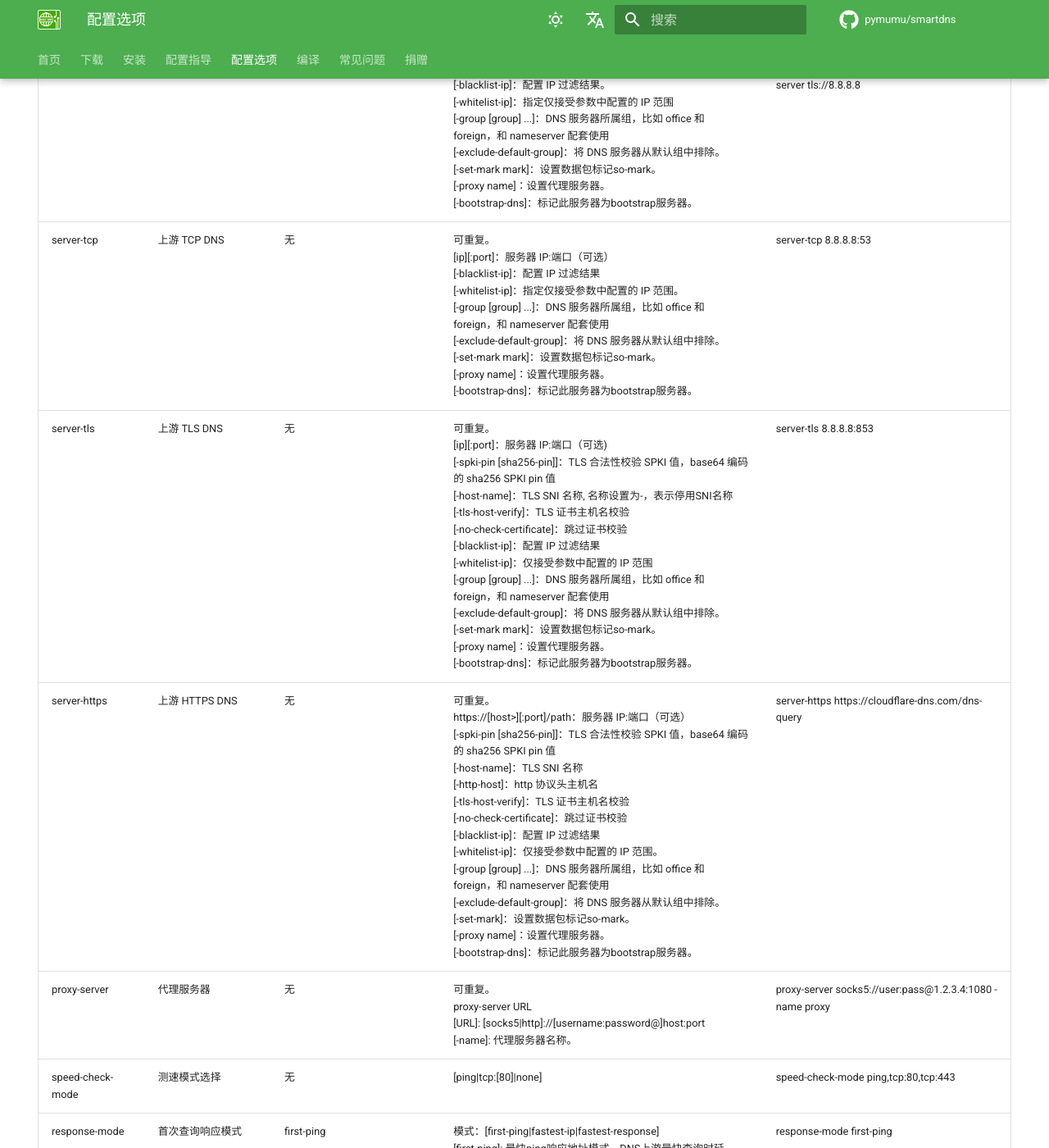
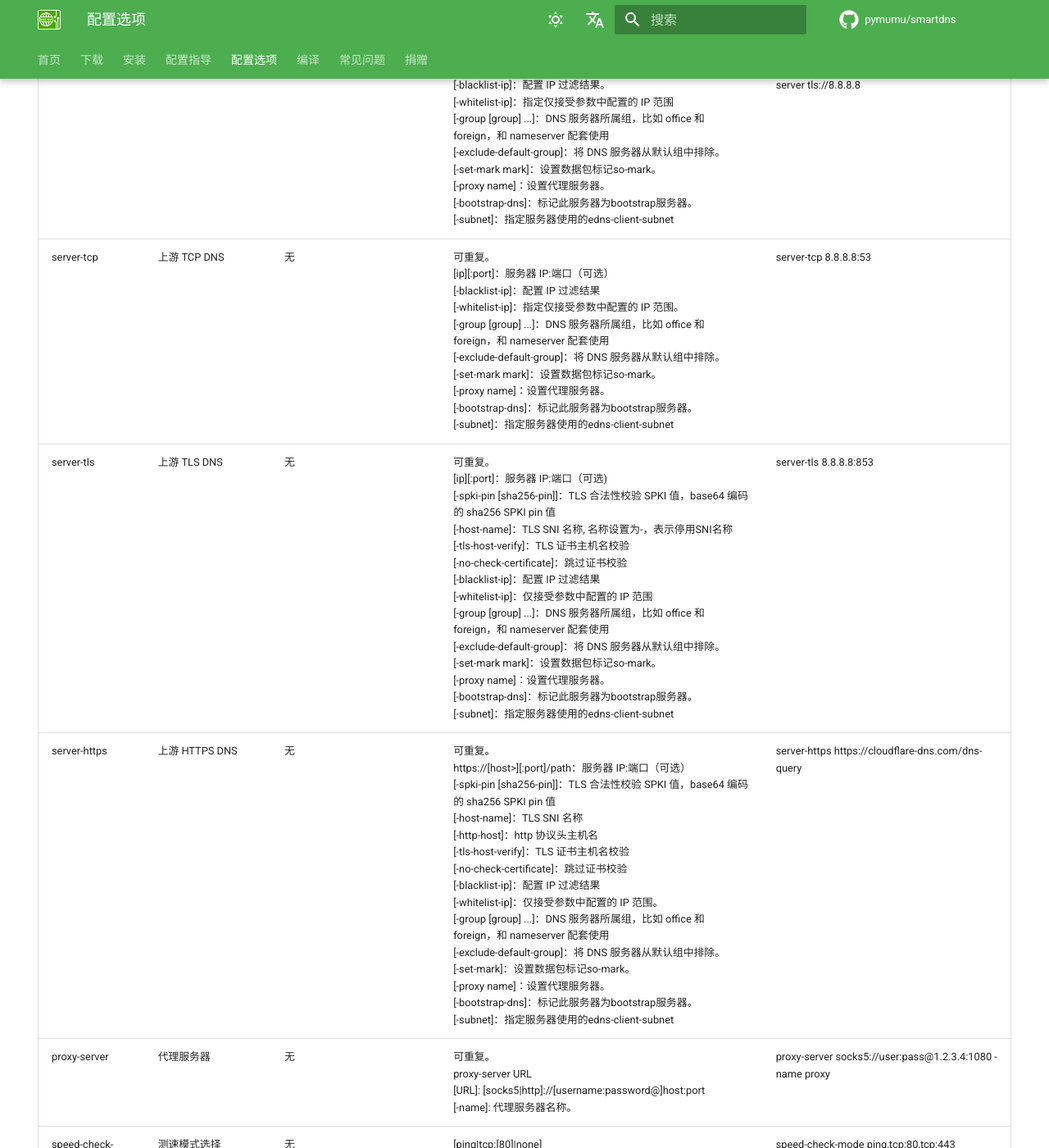
Before and after one commit to pymumu/smartdns, an MkDocs documentation site: the page built from docs/configuration.md, in a window 1280 px wide and 1400 px high, scrolled down 2647 px. Shown: the whole window at 82% size. Built offline with MkDocs 1.6.1 and Material for MkDocs 9.7.7, drawn with Linux system fonts in a browser that asks for light colours; comment, search, counter and statistics services are not loaded.

Commit message:
update server options

```diff
--- a/docs/configuration.md
+++ b/docs/configuration.md
@@ -42,10 +42,10 @@ hide:
 | audit-file-mode | 审计归档文件权限 | 0640 | 文件权限 | log-file-mode 644 |
 | audit-console | 是否输出审计日志到控制台 | no | [yes\|no] | audit-console yes |
 | conf-file | 附加配置文件 | 无 | 合法路径字符串 | conf-file /etc/smartdns/smartdns.more.conf |
-| server | 上游 UDP DNS | 无 | 可重复。<br />[ip][:port]\|URL：服务器 IP:端口（可选）或 URL <br />[-blacklist-ip]：配置 IP 过滤结果。<br />[-whitelist-ip]：指定仅接受参数中配置的 IP 范围<br />[-group [group] ...]：DNS 服务器所属组，比如 office 和 foreign，和 nameserver 配套使用<br />[-exclude-default-group]：将 DNS 服务器从默认组中排除。<br />[-set-mark mark]：设置数据包标记so-mark。<br />[-proxy name]：设置代理服务器。 <br />[-bootstrap-dns]：标记此服务器为bootstrap服务器。| server 8.8.8.8:53 -blacklist-ip -group g1 -proxy proxy<br /> server tls://8.8.8.8|
-| server-tcp | 上游 TCP DNS | 无 | 可重复。<br />[ip][:port]：服务器 IP:端口（可选）<br />[-blacklist-ip]：配置 IP 过滤结果<br />[-whitelist-ip]：指定仅接受参数中配置的 IP 范围。<br />[-group [group] ...]：DNS 服务器所属组，比如 office 和 foreign，和 nameserver 配套使用<br />[-exclude-default-group]：将 DNS 服务器从默认组中排除。<br />[-set-mark mark]：设置数据包标记so-mark。<br />[-proxy name]：设置代理服务器。 <br />[-bootstrap-dns]：标记此服务器为bootstrap服务器。| server-tcp 8.8.8.8:53 |
-| server-tls | 上游 TLS DNS | 无 | 可重复。<br />[ip][:port]：服务器 IP:端口（可选)<br />[-spki-pin [sha256-pin]]：TLS 合法性校验 SPKI 值，base64 编码的 sha256 SPKI pin 值<br />[-host-name]：TLS SNI 名称, 名称设置为-，表示停用SNI名称<br />[-tls-host-verify]：TLS 证书主机名校验<br /> [-no-check-certificate]：跳过证书校验<br />[-blacklist-ip]：配置 IP 过滤结果<br />[-whitelist-ip]：仅接受参数中配置的 IP 范围<br />[-group [group] ...]：DNS 服务器所属组，比如 office 和 foreign，和 nameserver 配套使用<br />[-exclude-default-group]：将 DNS 服务器从默认组中排除。<br />[-set-mark mark]：设置数据包标记so-mark。<br />[-proxy name]：设置代理服务器。 <br />[-bootstrap-dns]：标记此服务器为bootstrap服务器。| server-tls 8.8.8.8:853 |
-| server-https | 上游 HTTPS DNS | 无 | 可重复。<br />https://[host>][:port]/path：服务器 IP:端口（可选）<br />[-spki-pin [sha256-pin]]：TLS 合法性校验 SPKI 值，base64 编码的 sha256 SPKI pin 值<br />[-host-name]：TLS SNI 名称<br />[-http-host]：http 协议头主机名<br />[-tls-host-verify]：TLS 证书主机名校验<br /> [-no-check-certificate]：跳过证书校验<br />[-blacklist-ip]：配置 IP 过滤结果<br />[-whitelist-ip]：仅接受参数中配置的 IP 范围。<br />[-group [group] ...]：DNS 服务器所属组，比如 office 和 foreign，和 nameserver 配套使用<br />[-exclude-default-group]：将 DNS 服务器从默认组中排除。<br />[-set-mark]：设置数据包标记so-mark。<br />[-proxy name]：设置代理服务器。 <br />[-bootstrap-dns]：标记此服务器为bootstrap服务器。| server-https https://cloudflare-dns.com/dns-query |
+| server | 上游 UDP DNS | 无 | 可重复。<br />[ip][:port]\|URL：服务器 IP:端口（可选）或 URL <br />[-blacklist-ip]：配置 IP 过滤结果。<br />[-whitelist-ip]：指定仅接受参数中配置的 IP 范围<br />[-group [group] ...]：DNS 服务器所属组，比如 office 和 foreign，和 nameserver 配套使用<br />[-exclude-default-group]：将 DNS 服务器从默认组中排除。<br />[-set-mark mark]：设置数据包标记so-mark。<br />[-proxy name]：设置代理服务器。 <br />[-bootstrap-dns]：标记此服务器为bootstrap服务器。<br />[-subnet]：指定服务器使用的edns-client-subnet| server 8.8.8.8:53 -blacklist-ip -group g1 -proxy proxy<br /> server tls://8.8.8.8|
+| server-tcp | 上游 TCP DNS | 无 | 可重复。<br />[ip][:port]：服务器 IP:端口（可选）<br />[-blacklist-ip]：配置 IP 过滤结果<br />[-whitelist-ip]：指定仅接受参数中配置的 IP 范围。<br />[-group [group] ...]：DNS 服务器所属组，比如 office 和 foreign，和 nameserver 配套使用<br />[-exclude-default-group]：将 DNS 服务器从默认组中排除。<br />[-set-mark mark]：设置数据包标记so-mark。<br />[-proxy name]：设置代理服务器。 <br />[-bootstrap-dns]：标记此服务器为bootstrap服务器。<br />[-subnet]：指定服务器使用的edns-client-subnet| server-tcp 8.8.8.8:53 |
+| server-tls | 上游 TLS DNS | 无 | 可重复。<br />[ip][:port]：服务器 IP:端口（可选)<br />[-spki-pin [sha256-pin]]：TLS 合法性校验 SPKI 值，base64 编码的 sha256 SPKI pin 值<br />[-host-name]：TLS SNI 名称, 名称设置为-，表示停用SNI名称<br />[-tls-host-verify]：TLS 证书主机名校验<br /> [-no-check-certificate]：跳过证书校验<br />[-blacklist-ip]：配置 IP 过滤结果<br />[-whitelist-ip]：仅接受参数中配置的 IP 范围<br />[-group [group] ...]：DNS 服务器所属组，比如 office 和 foreign，和 nameserver 配套使用<br />[-exclude-default-group]：将 DNS 服务器从默认组中排除。<br />[-set-mark mark]：设置数据包标记so-mark。<br />[-proxy name]：设置代理服务器。 <br />[-bootstrap-dns]：标记此服务器为bootstrap服务器。<br />[-subnet]：指定服务器使用的edns-client-subnet| server-tls 8.8.8.8:853 |
+| server-https | 上游 HTTPS DNS | 无 | 可重复。<br />https://[host>][:port]/path：服务器 IP:端口（可选）<br />[-spki-pin [sha256-pin]]：TLS 合法性校验 SPKI 值，base64 编码的 sha256 SPKI pin 值<br />[-host-name]：TLS SNI 名称<br />[-http-host]：http 协议头主机名<br />[-tls-host-verify]：TLS 证书主机名校验<br /> [-no-check-certificate]：跳过证书校验<br />[-blacklist-ip]：配置 IP 过滤结果<br />[-whitelist-ip]：仅接受参数中配置的 IP 范围。<br />[-group [group] ...]：DNS 服务器所属组，比如 office 和 foreign，和 nameserver 配套使用<br />[-exclude-default-group]：将 DNS 服务器从默认组中排除。<br />[-set-mark]：设置数据包标记so-mark。<br />[-proxy name]：设置代理服务器。 <br />[-bootstrap-dns]：标记此服务器为bootstrap服务器。<br />[-subnet]：指定服务器使用的edns-client-subnet| server-https https://cloudflare-dns.com/dns-query |
 | proxy-server | 代理服务器 | 无 | 可重复。<br />proxy-server URL <br />[URL]: [socks5\|http]://[username:password@]host:port<br />[-name]: 代理服务器名称。 |proxy-server socks5://user:pass@1.2.3.4:1080 -name proxy|
 | speed-check-mode | 测速模式选择 | 无 | [ping\|tcp:[80]\|none] | speed-check-mode ping,tcp:80,tcp:443 |
 | response-mode | 首次查询响应模式 | first-ping |模式：[first-ping\|fastest-ip\|fastest-response]<br /> [first-ping]: 最快ping响应地址模式，DNS上游最快查询时延+ping时延最短，查询等待与链接体验最佳;<br />[fastest-ip]: 最快IP地址模式，查询到的所有IP地址中ping最短的IP。需等待IP测速; <br />[fastest-response]: 最快响应的DNS结果，DNS查询等待时间最短，返回的IP地址可能不是最快。| response-mode first-ping |
```
Also changed, not shown: en/docs/configuration.md (+4 -4 lines).
